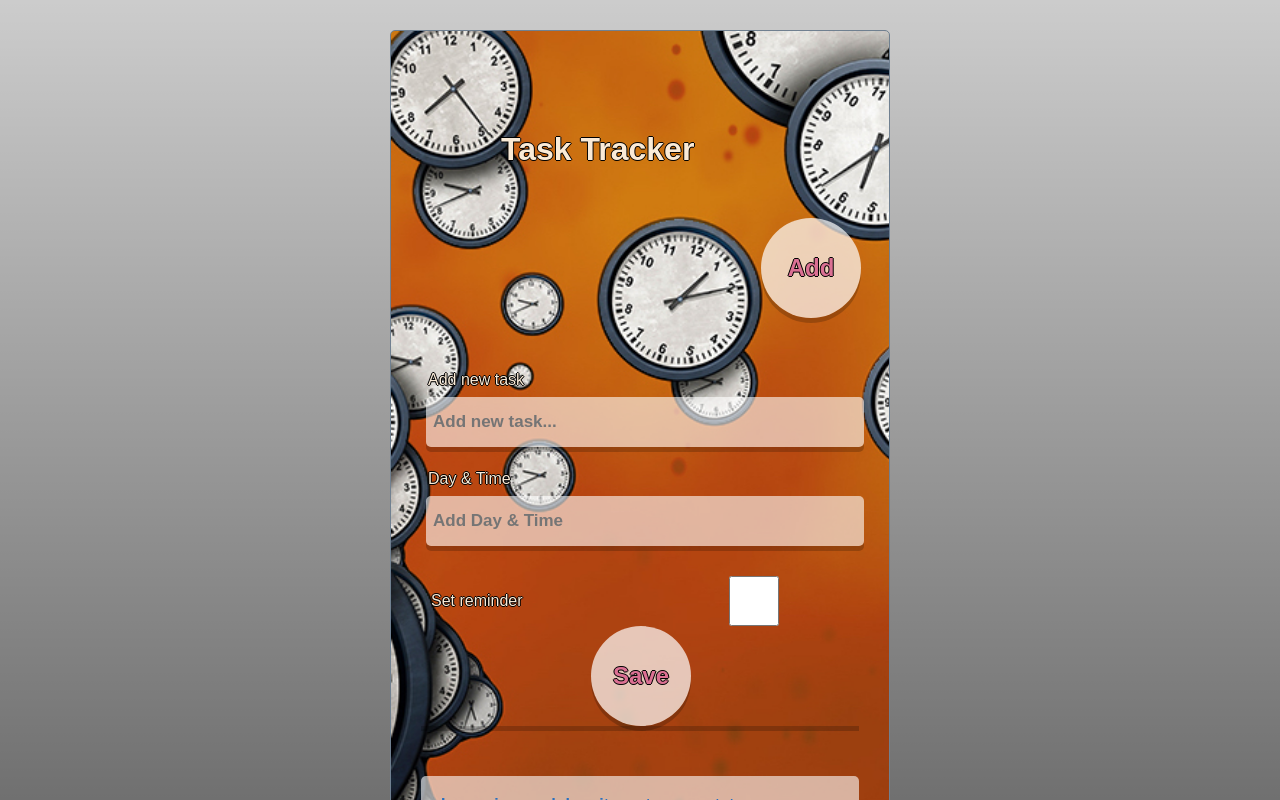
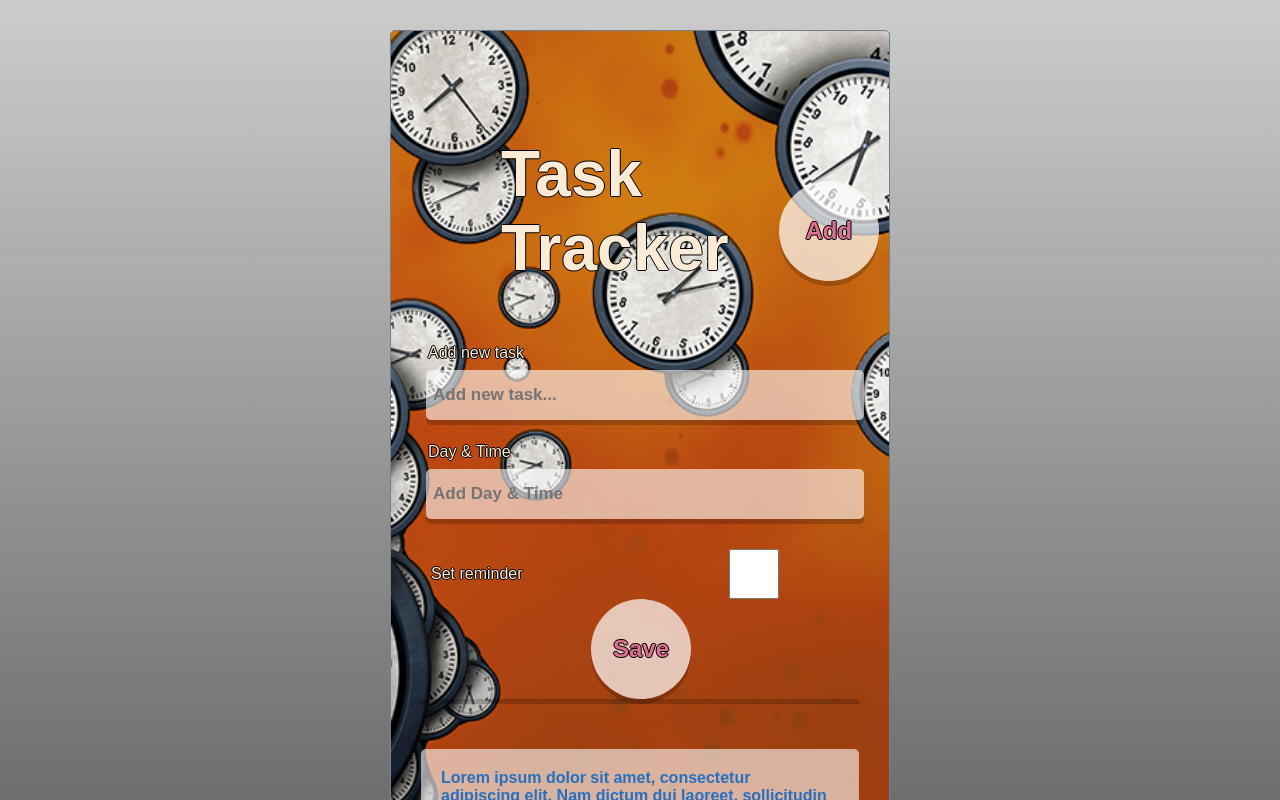
Before and after one commit to hinsheva/js-task-tracker, a React (Create React App) app: page / in a window 1280 px wide. Shown: the top 800 px of the page. Built offline with nearby package versions, Linux system fonts and the light colour scheme.

Commit message:
refactored AddTask section

```diff
--- a/src/App.js
+++ b/src/App.js
@@ -1,12 +1,12 @@
 import React from 'react';
 import Header from './components/Header';
 import Tasks from './components/Tasks';
-import Button from './components/Button';
 import AddTask from './components/AddTask';
 import { useState } from 'react';
 
 
 function App() {
+  const [showAddTaskSection, setShowAddTaskSection] = useState(true);
   const [tasks, setTasks] = useState([
     {
       id: 1,
@@ -46,8 +46,7 @@ function App() {
   return (
     <div className='container'>
       <Header title="Task Tracker"/>
-      <Button text="Add" color=""/>
-      <AddTask onAdd={addTask}/>
+      {showAddTaskSection && <AddTask onAdd={addTask}/>}
       {tasks.length> 0 ? <Tasks tasks={tasks} onDelete={deleteTask} onToggle={toggleReminder}/> : <div style={{color:"snow"}}>'No tasks for now...'</div>}
     </div>
   );
--- a/src/components/Button.jsx
+++ b/src/components/Button.jsx
@@ -1,6 +1,7 @@
 const Button = ({text, color}) => {
     return(
         <button
+        type='button'
         className='button'
         style={{ backgroundColor: color }}
         >{text}</button>
--- a/src/components/Header.jsx
+++ b/src/components/Header.jsx
@@ -1,6 +1,11 @@
+import Button from '../components/Button';
+
 const Header = ({title}) => {
     return (
-        <header className='header'> {title} </header>
+        <header className='header'>
+        <h1>{title} </h1>
+        <Button text="Add" color=""/>
+        </header>
     )
 }
 
--- a/src/index.css
+++ b/src/index.css
@@ -39,7 +39,7 @@ body {
   display: block;
   min-width: 100px;
   min-height:100px;
-  margin: 50px 10px 10px 340px;
+  margin: 50px 10px 10px 50px;
   appearance: none;
   background: none;
   border: none;
```
